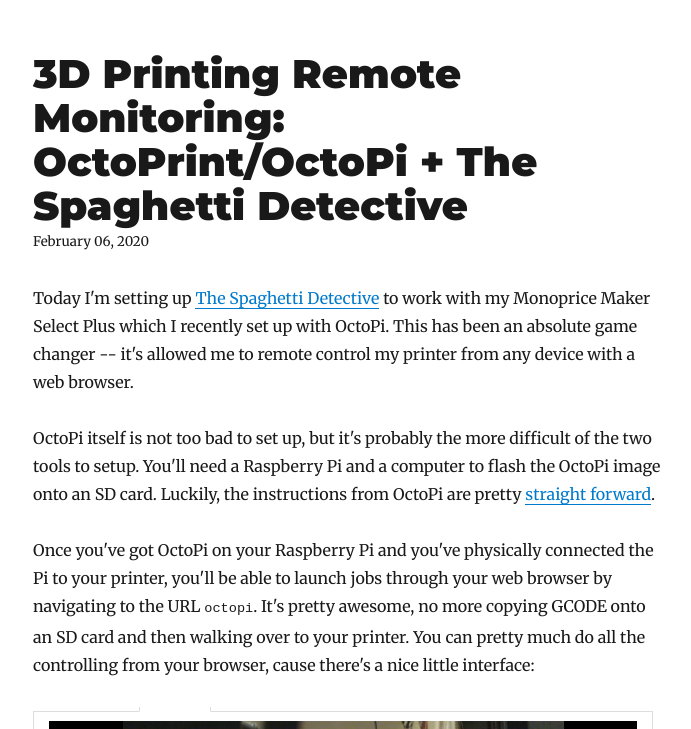
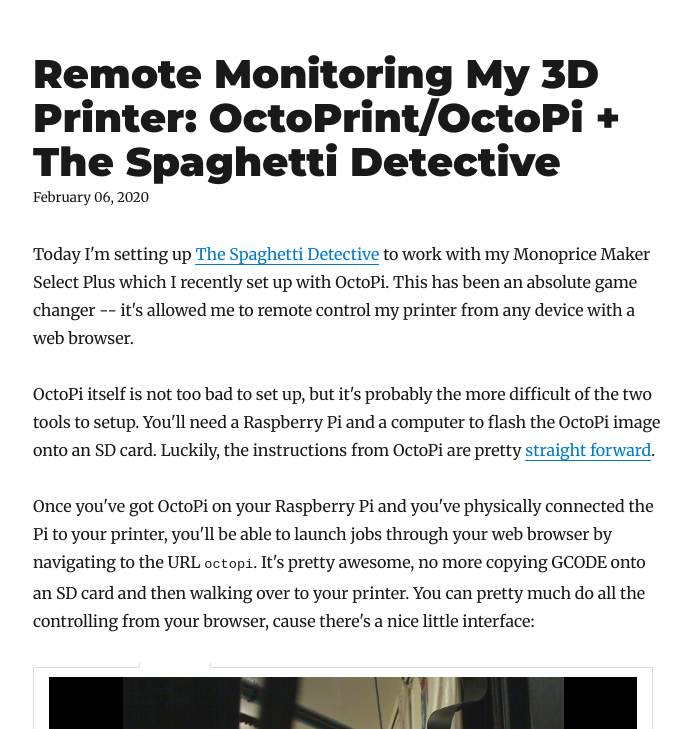
Before and after one commit to kevin-chau/kevinchau, a Gatsby site: page /blog/3d-printing-remote-monitoring-octoprint-octopi-the-spaghetti-detective/ in a window 1280 px wide. Shown: the part 71-800 px from the top of the page, without its empty margins (292-983 px from the left). Built offline with nearby package versions, Linux system fonts and the light colour scheme; Gatsby itself is replaced by a stand-in of ours; some packages are replaced by stand-ins of ours.

Commit message:
Update Blog “3d-printing-remote-monitoring-octoprint-octopi-the-spaghetti-detective”

```diff
--- a/content/blog/3d-printing-remote-monitoring-octoprint-octopi-the-spaghetti-detective.md
+++ b/content/blog/3d-printing-remote-monitoring-octoprint-octopi-the-spaghetti-detective.md
@@ -1,7 +1,7 @@
 ---
 path: octopi-spaghettidetective
 date: 2020-02-06T22:01:28.927Z
-title: '3D Printing Remote Monitoring: OctoPrint/OctoPi + The Spaghetti Detective'
+title: 'Remote Monitoring My 3D Printer: OctoPrint/OctoPi + The Spaghetti Detective'
 description: A guide to watching your 3D prints anywhere in the world.
 ---
 Today I'm setting up [The Spaghetti Detective](https://www.thespaghettidetective.com/) to work with my Monoprice Maker Select Plus which I recently set up with OctoPi. This has been an absolute game changer -- it's allowed me to remote control my printer from any device with a web browser.
```
